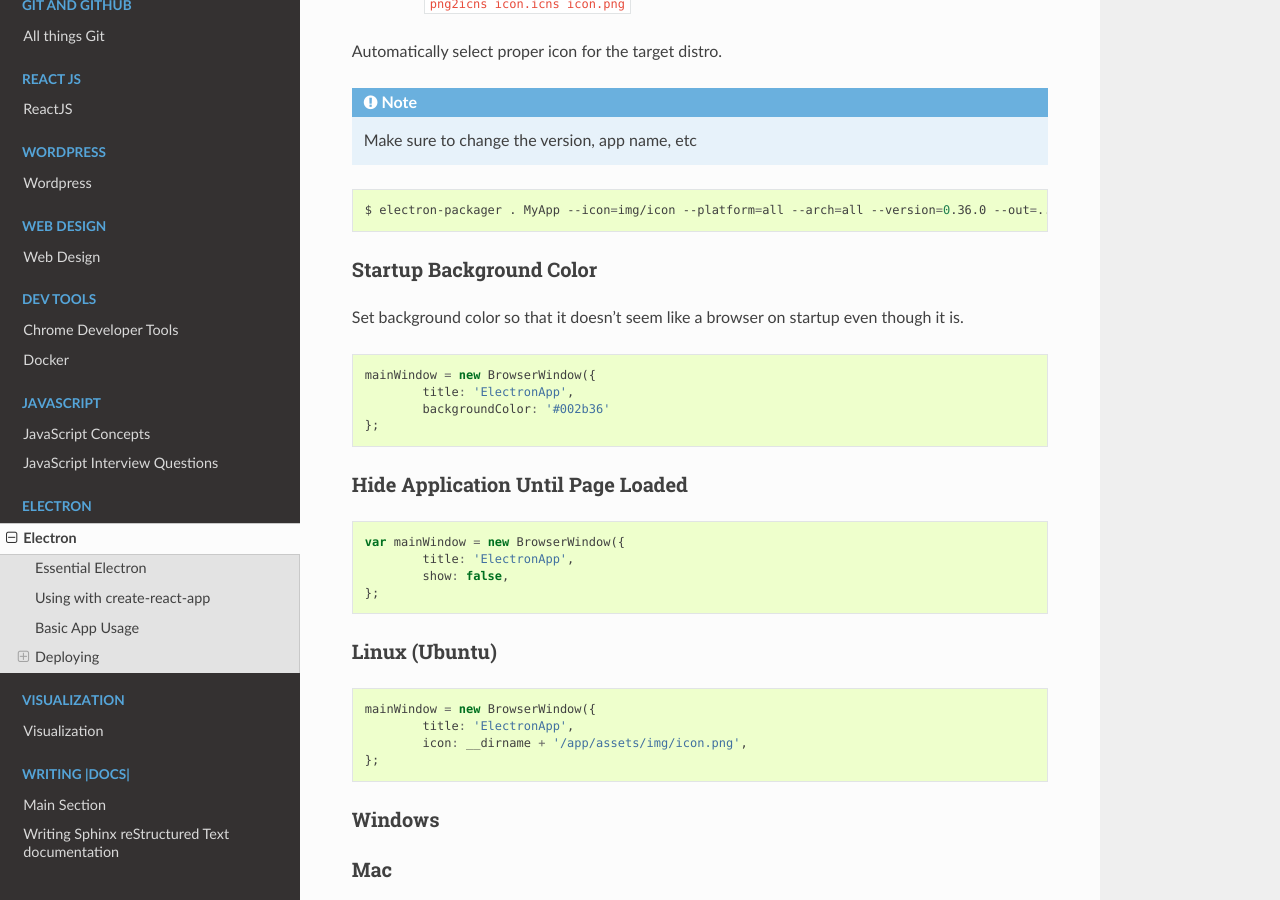
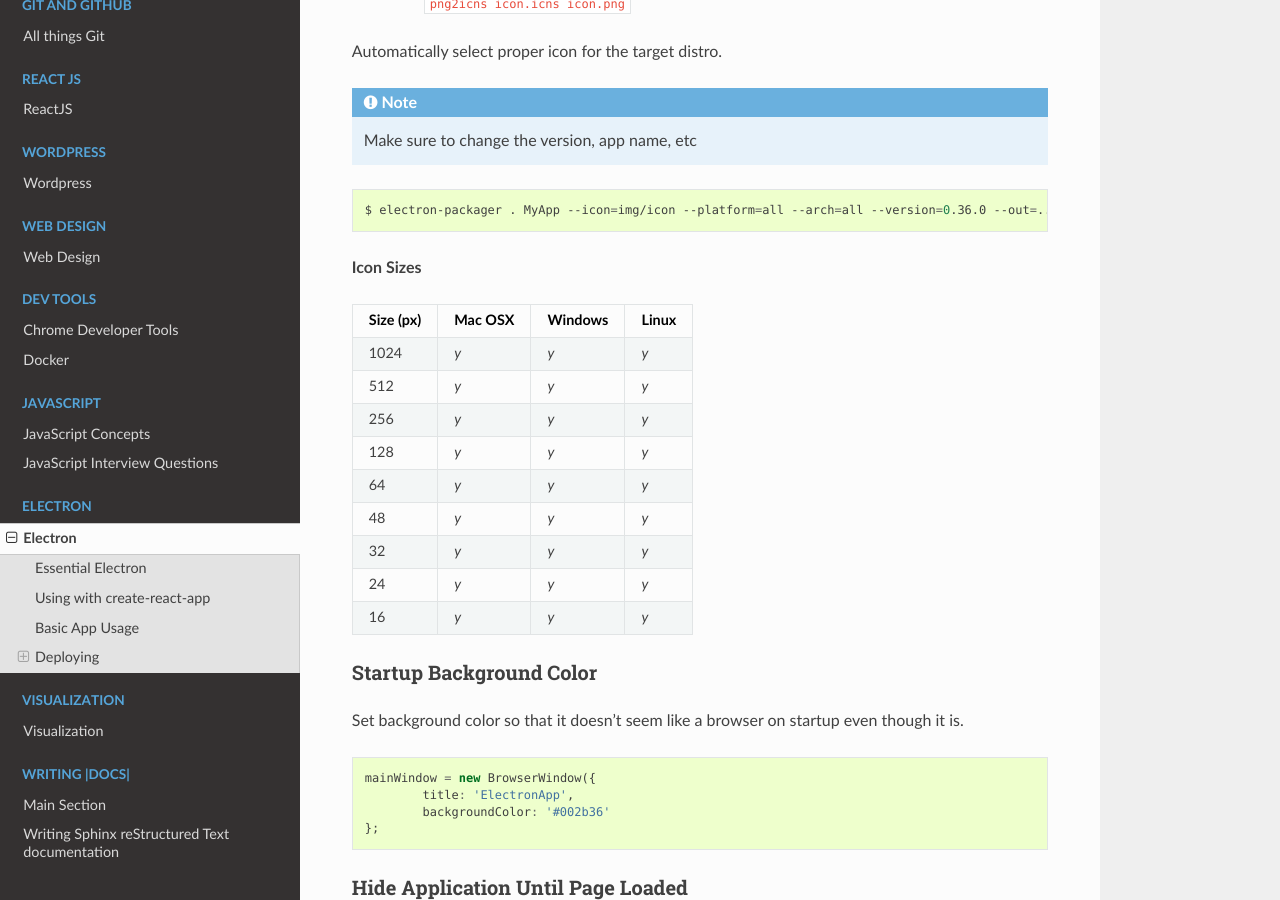
Before and after one commit to asmattic/docs, a Sphinx documentation site: the page built from source/electronjs/index.rst, in a window 1280 px wide and 900 px high, scrolled down 1397 px. Built offline with Sphinx 7.4.7 and the Read the Docs theme 2.0.0, drawn with Linux system fonts in a browser that asks for light colours.

Commit message:
added electron icon sizes for most distros

```diff
--- a/source/electronjs/index.rst
+++ b/source/electronjs/index.rst
@@ -82,6 +82,61 @@ Automatically select proper icon for the target distro.
 
 	$ electron-packager . MyApp --icon=img/icon --platform=all --arch=all --version=0.36.0 --out=../dist/ --asar
 
+**Icon Sizes**
+
+.. list-table::
+   :header-rows: 1
+
+   *  - Size (px)
+      - Mac OSX
+      - Windows
+      - Linux
+
+   *  - 1024
+      - `y`
+      - `y`
+      - `y`
+
+   *  - 512
+      - `y`
+      - `y`
+      - `y`
+
+   *  - 256
+      - `y`
+      - `y`
+      - `y`
+
+   *  - 128
+      - `y`
+      - `y`
+      - `y`
+
+   *  - 64
+      - `y`
+      - `y`
+      - `y`
+
+   *  - 48
+      - `y`
+      - `y`
+      - `y`
+
+   *  - 32
+      - `y`
+      - `y`
+      - `y`
+
+   *  - 24
+      - `y`
+      - `y`
+      - `y`
+
+   *  - 16
+      - `y`
+      - `y`
+      - `y`
+
 Startup Background Color
 ~~~~~~~~~~~~~~~~~~~~~~~~~~
 
```
